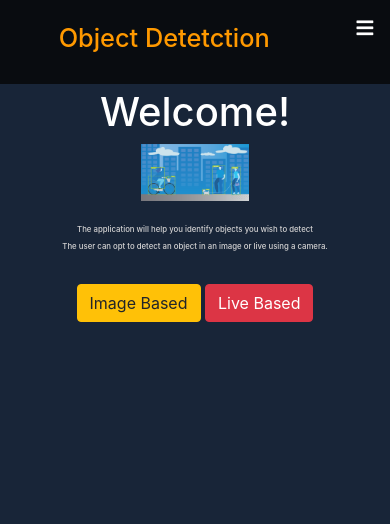
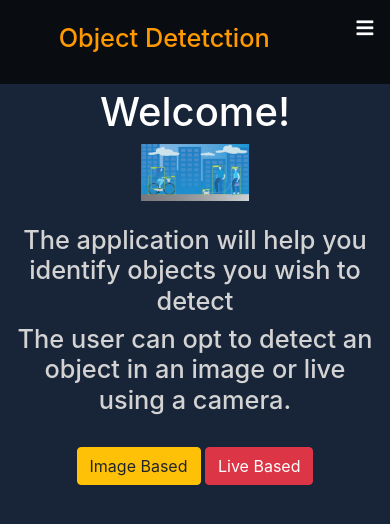
Before and after one commit to Radon333/Obj-detection, a React (Create React App) app: page / in a window 390 px wide. Shown: the top 524 px of the page. Built offline with nearby package versions, Linux system fonts and the light colour scheme.

Commit message:
made responsive

```diff
--- a/src/Pages/Home/Home.css
+++ b/src/Pages/Home/Home.css
@@ -24,7 +24,7 @@
 
 }
 .content{
-    font-size:2vw;
+    font-size:3vh;
 }
 
 .btn-container{
```
